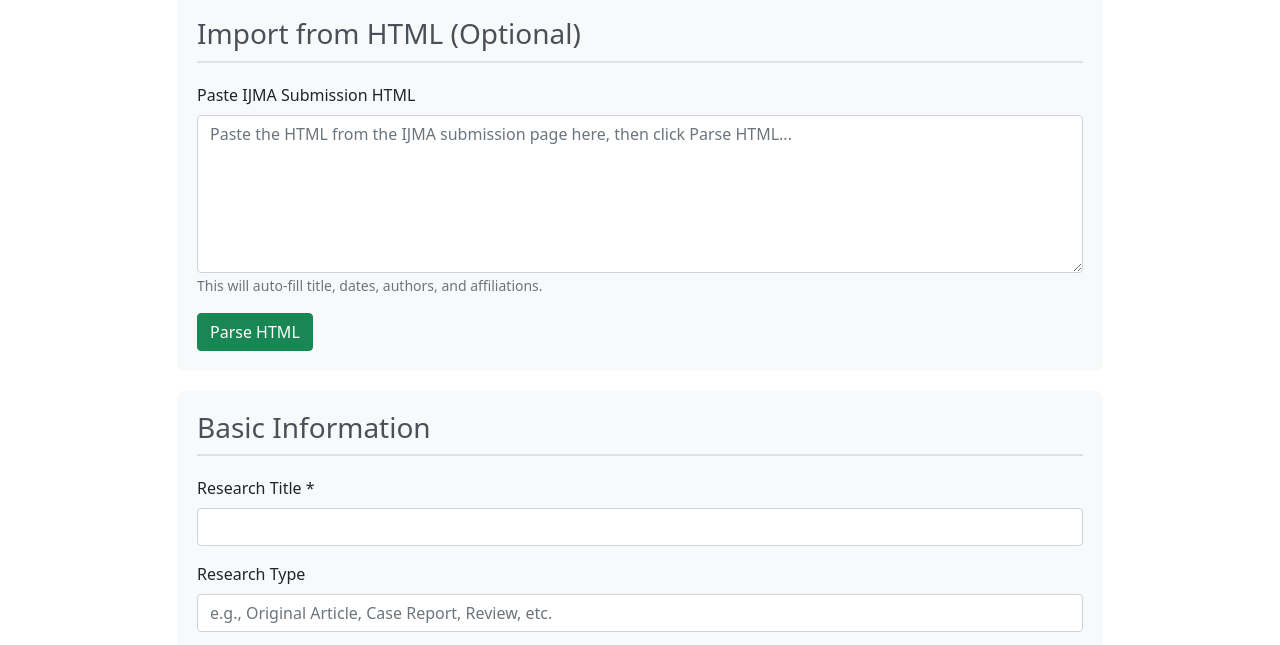
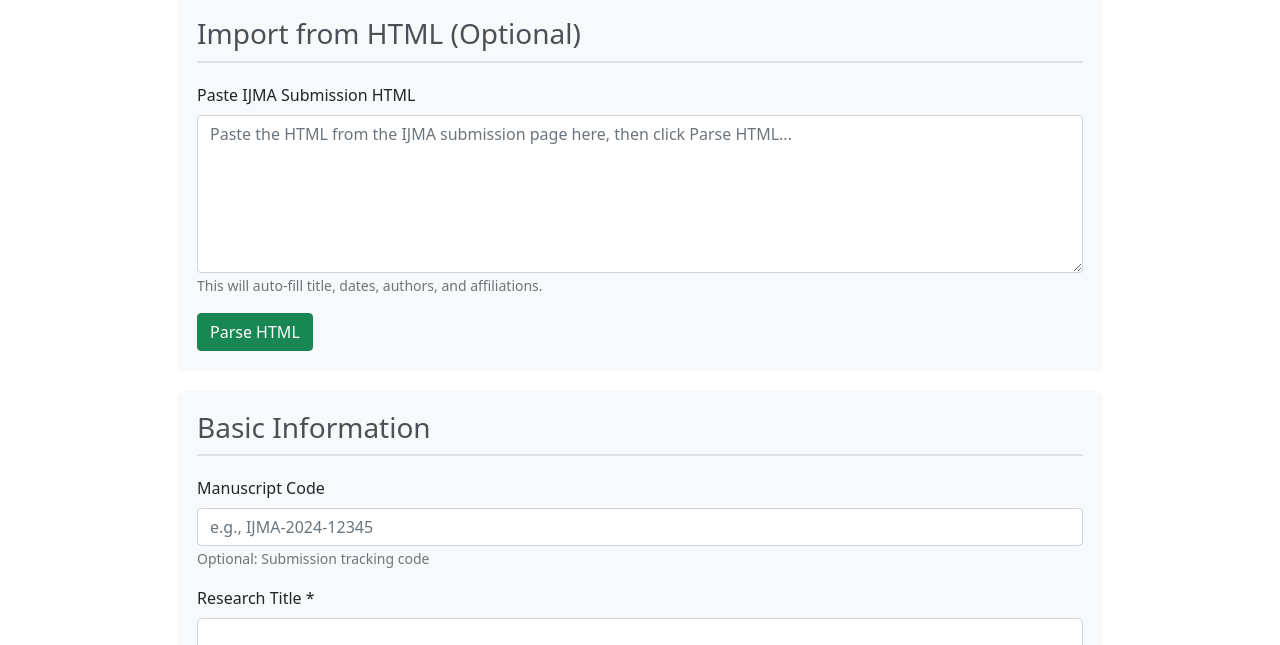
Before and after one commit to HelmyIsMad/IJMA, a plain HTML site: page desktop_ui/index.html in a window 1280 px wide. Shown: the part 155-800 px from the top of the page. Drawn offline with nearby package versions, Linux system fonts and the light colour scheme.

Commit message:
Add manuscript code field to UI and wire scraper to populate it

```diff
--- a/desktop_ui/index.html
+++ b/desktop_ui/index.html
@@ -56,6 +56,12 @@
           <!-- Basic Information Section -->
           <div class="form-section">
             <h3 class="section-title">Basic Information</h3>
+
+            <div class="mb-3">
+              <label for="manuscript_code" class="form-label">Manuscript Code</label>
+              <input type="text" class="form-control" id="manuscript_code" name="manuscript_code" placeholder="e.g., IJMA-2024-12345">
+              <small class="text-muted">Optional: Submission tracking code</small>
+            </div>
 
             <div class="mb-3">
               <label for="research_title" class="form-label">Research Title *</label>
```
